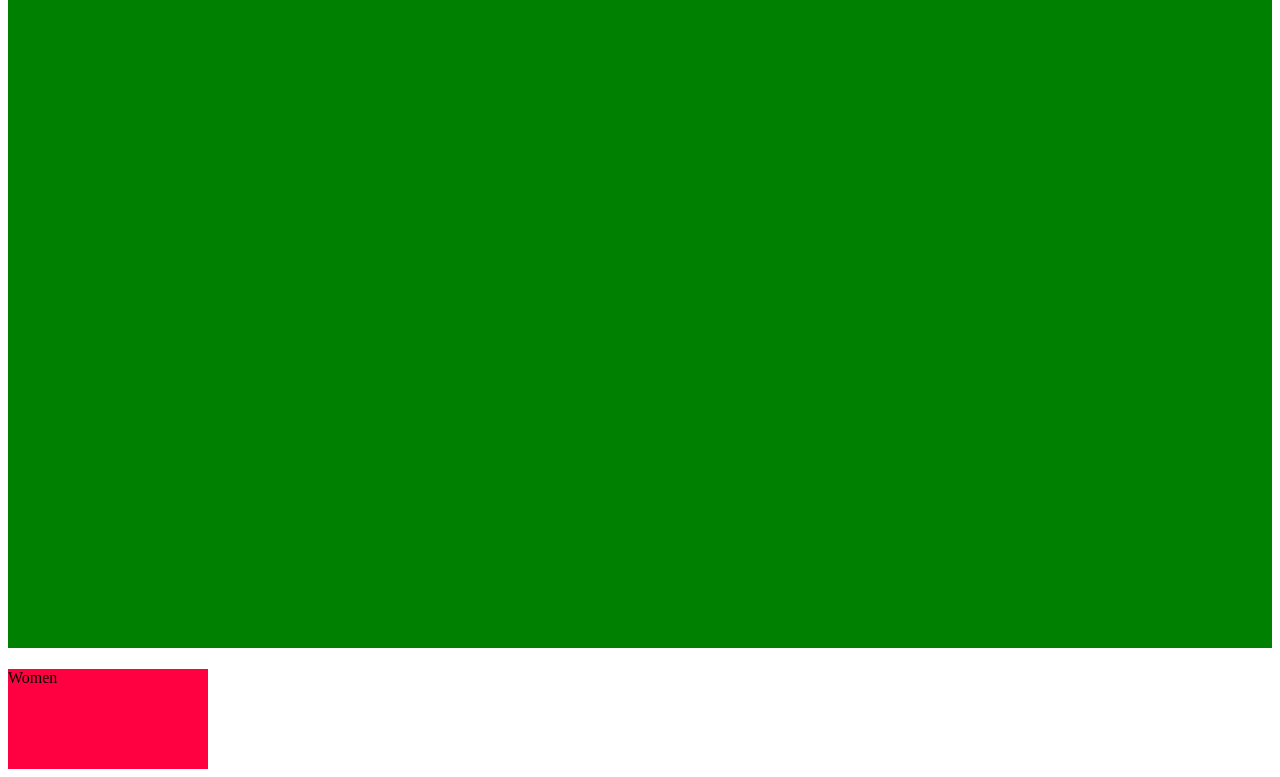
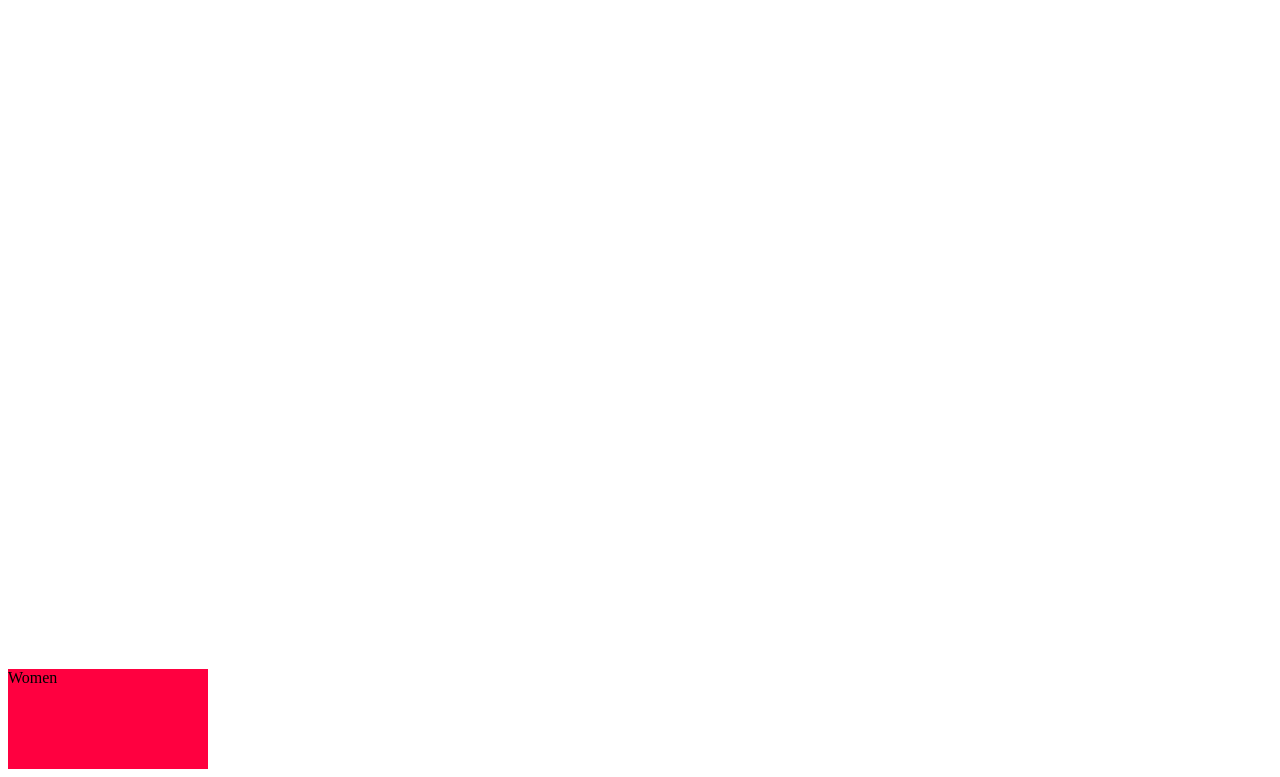
Before and after one commit to afralam78/Zuaar-Fashion, a plain HTML site: page home.html in a window 1280 px wide. Shown: the part 60-837 px from the top of the page. Drawn offline with Linux system fonts and the light colour scheme.

Commit message:
change in home.html

```diff
--- a/home.html
+++ b/home.html
@@ -6,7 +6,7 @@ Home Page
 	<style>
 		#a{
 			height: 700px;
-			background-color: green;
+			text-decoration-color: green;
 			text-align: ceneter;
 
 			al
```
